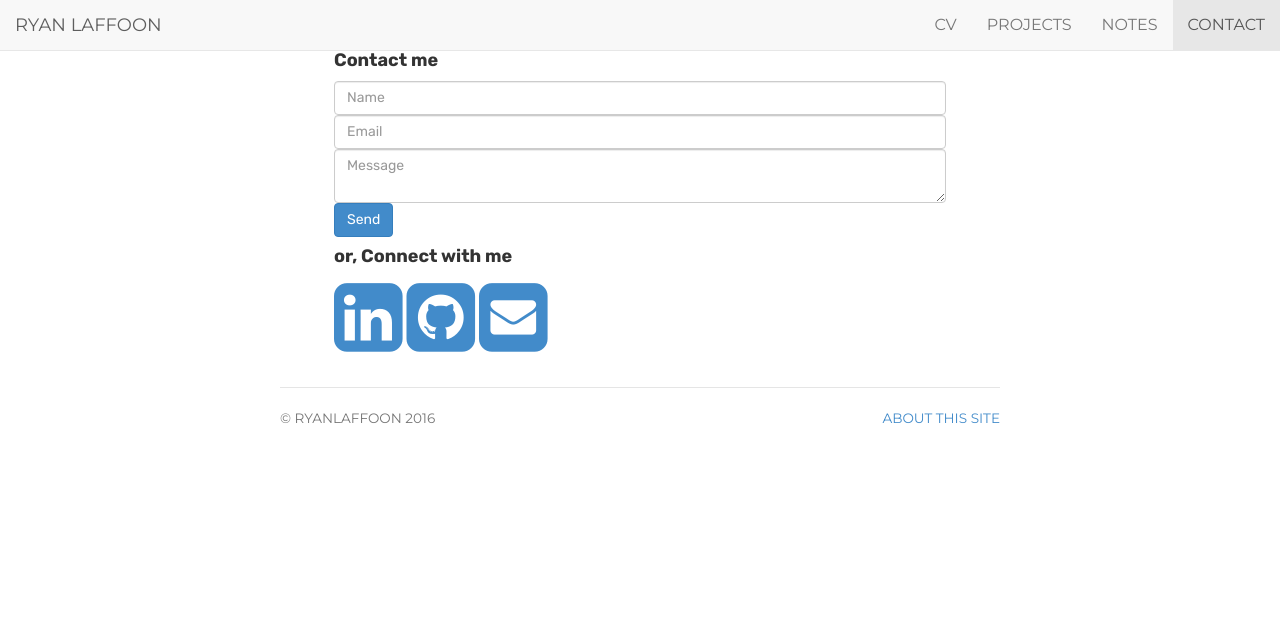
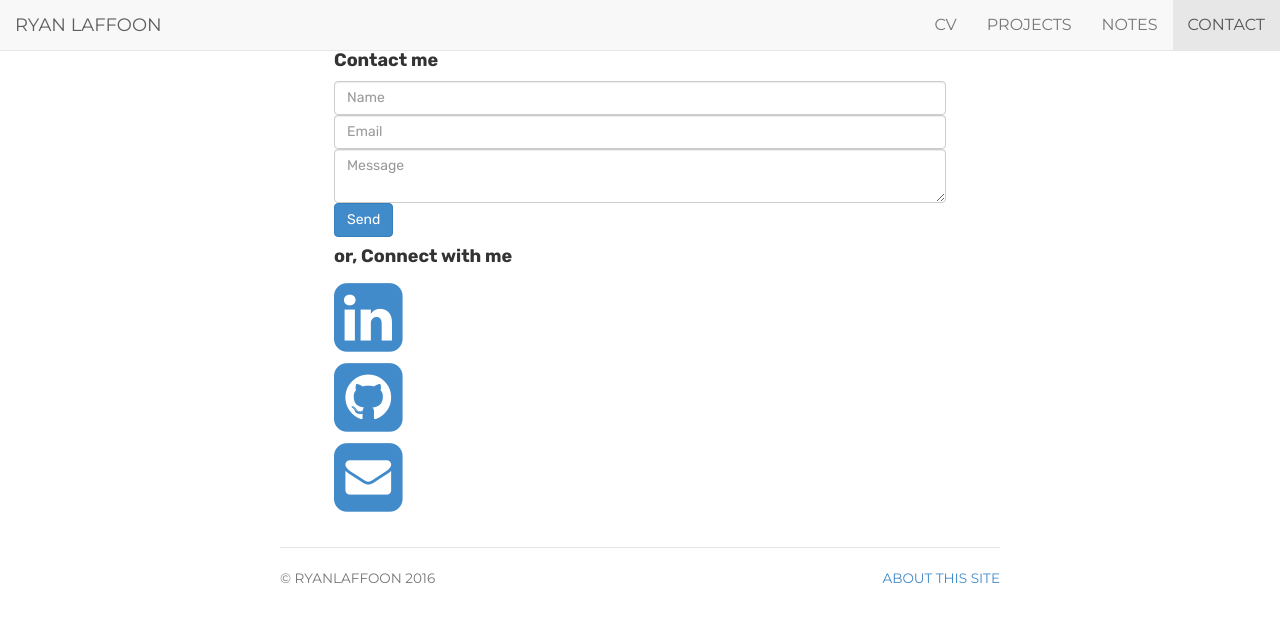
Before and after one commit to ryanlaffoon/ryanlaffoon.github.io, a Jekyll site: the page built from contact/index.html, in a window 1280 px wide. Shown: the top 622 px of the page. Built offline with Jekyll 4.4.1, drawn with Linux system fonts in a browser that asks for light colours.

Commit message:
Update index.html

```diff
--- a/contact/index.html
+++ b/contact/index.html
@@ -20,8 +20,8 @@ description: Contact information for Ryan Laffoon, A Developer and Musician livi
     </div>
     <div class="contactIcons row-fluid">
         <h4>or, Connect with me</h4>
-        <span class="contactIcon"><a href="https://www.linkedin.com/in/ryan-laffoon/"><i class="fa fa-linkedin-square fa-5x"></i></a></span>
-        <span class="contactIcon"><a href="https://github.com/ryanlaffoon"><i class="fa fa-github-square fa-5x"></i></a></span>
-        <span class="contactIcon"><a href="mailto:ryan_laffoon@msn.com"><i class="fa fa-envelope-square fa-5x"></i></a></span>
+        <div class="contactIcon"><a href="https://www.linkedin.com/in/ryan-laffoon/"><i class="fa fa-linkedin-square fa-5x"></i></a></div>
+        <div class="contactIcon"><a href="https://github.com/ryanlaffoon"><i class="fa fa-github-square fa-5x"></i></a></div>
+        <div class="contactIcon"><a href="mailto:ryan_laffoon@msn.com"><i class="fa fa-envelope-square fa-5x"></i></a></div>
     </div>
 </div>
```
